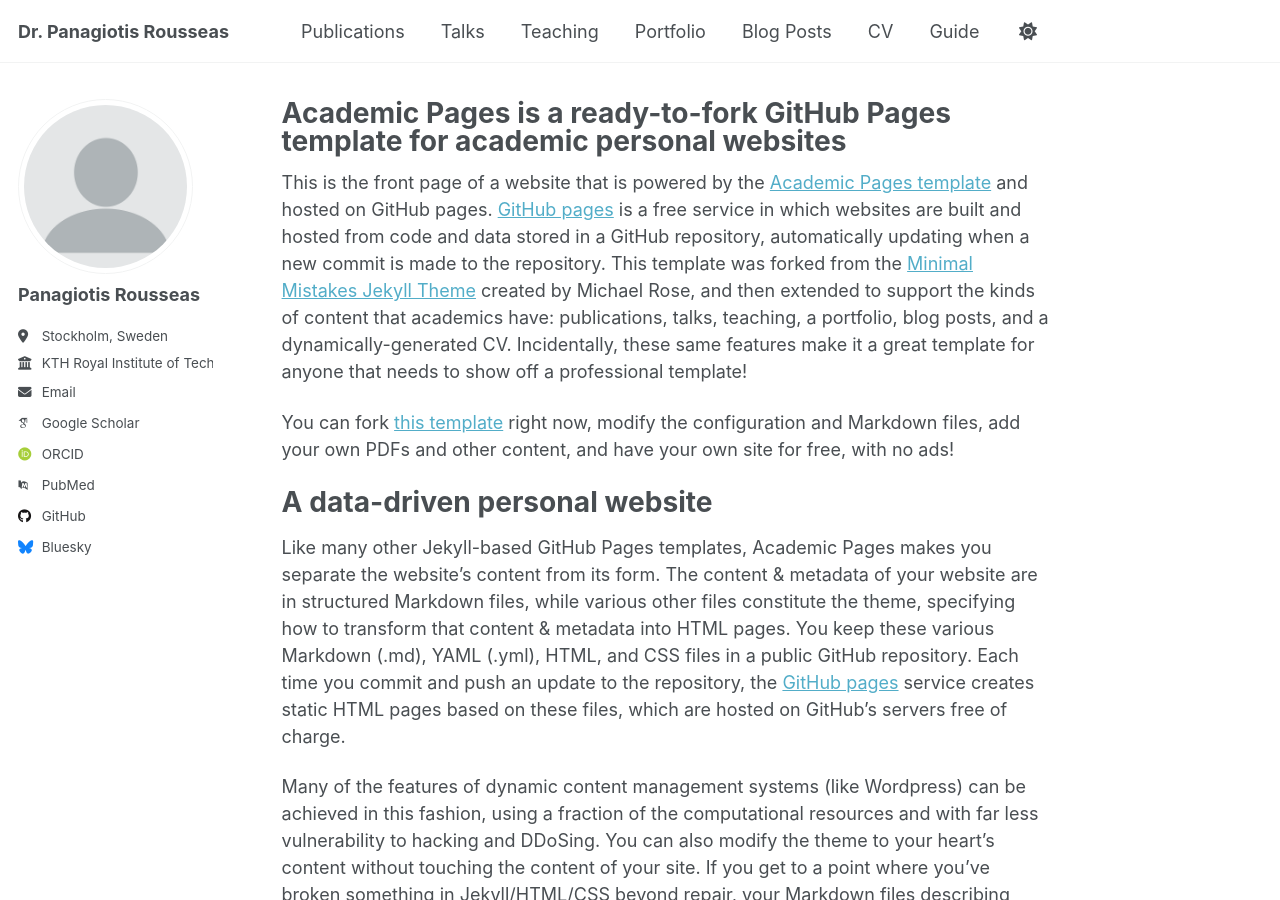
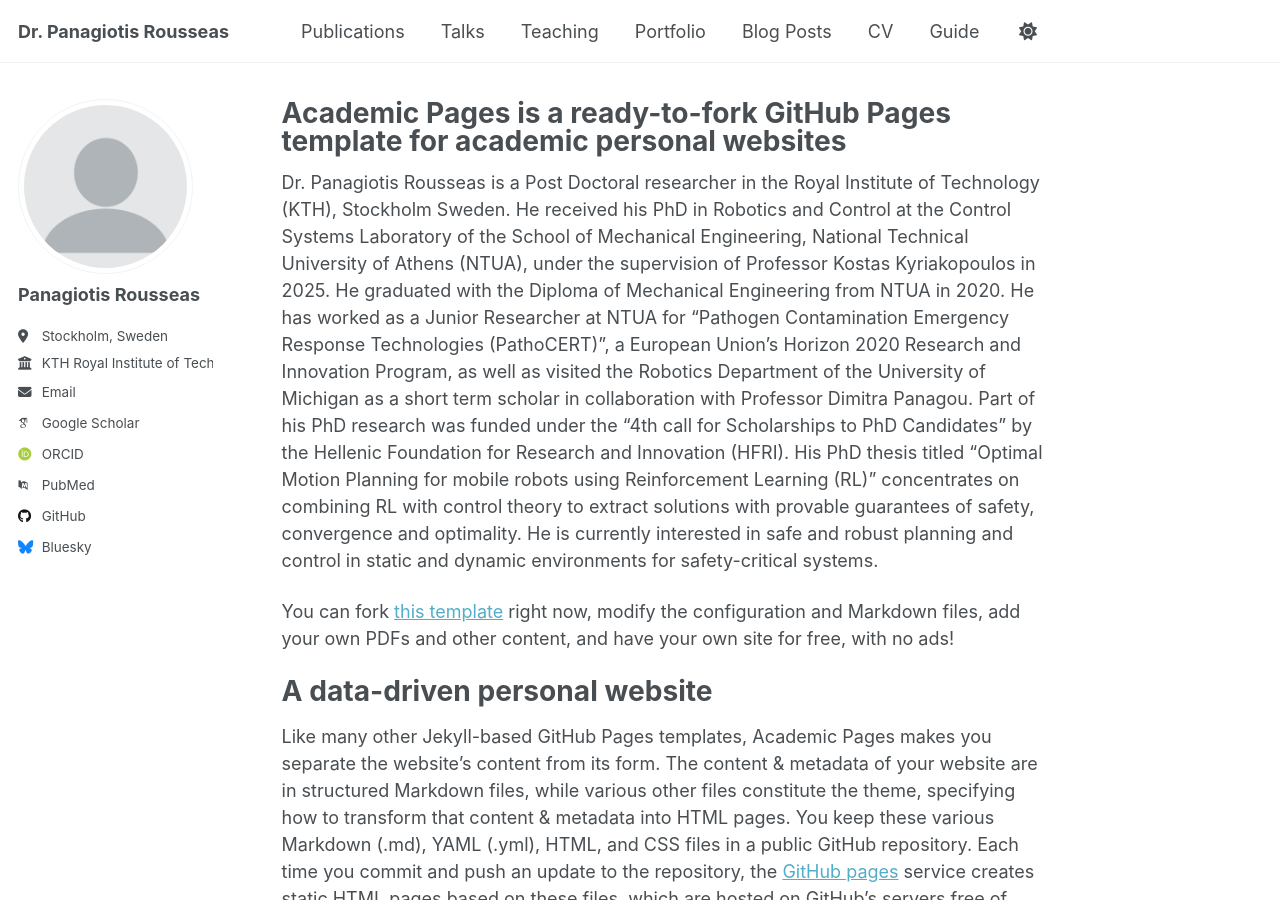
Before and after one commit to panosrousseas/panosrousseas.github.io, a Jekyll site: the page built from _pages/about.md, in a window 1280 px wide and 900 px high. Built offline with Jekyll 4.4.1, drawn with Linux system fonts in a browser that asks for light colours; some web fonts are replaced; a script that is not in the unit is left out.

Commit message:
Update about.md

```diff
--- a/_pages/about.md
+++ b/_pages/about.md
@@ -7,7 +7,7 @@ redirect_from:
   - /about.html
 ---
 
-This is the front page of a website that is powered by the [Academic Pages template](https://github.com/academicpages/academicpages.github.io) and hosted on GitHub pages. [GitHub pages](https://pages.github.com) is a free service in which websites are built and hosted from code and data stored in a GitHub repository, automatically updating when a new commit is made to the repository. This template was forked from the [Minimal Mistakes Jekyll Theme](https://mmistakes.github.io/minimal-mistakes/) created by Michael Rose, and then extended to support the kinds of content that academics have: publications, talks, teaching, a portfolio, blog posts, and a dynamically-generated CV. Incidentally, these same features make it a great template for anyone that needs to show off a professional template!
+Dr. Panagiotis Rousseas is a Post Doctoral researcher in the Royal Institute of Technology (KTH), Stockholm Sweden. He received his PhD in Robotics and Control at the Control Systems Laboratory of the School of Mechanical Engineering, National Technical University of Athens (NTUA), under the supervision of Professor Kostas Kyriakopoulos in 2025. He graduated with the Diploma of Mechanical Engineering from NTUA in 2020. He has worked as a Junior Researcher at NTUA for "Pathogen Contamination Emergency Response Technologies (PathoCERT)", a European Union’s Horizon 2020 Research and Innovation Program, as well as visited the Robotics Department of the University of Michigan as a short term scholar in collaboration with Professor Dimitra Panagou. Part of his PhD research was funded under the "4th call for Scholarships to PhD Candidates" by the Hellenic Foundation for Research and Innovation (HFRI). His PhD thesis titled "Optimal Motion Planning for mobile robots using Reinforcement Learning (RL)" concentrates on combining RL with control theory to extract solutions with provable guarantees of safety, convergence and optimality. He is currently  interested in safe and robust planning and control in static and dynamic environments for safety-critical systems.
 
  You can fork [this template](https://github.com/academicpages/academicpages.github.io) right now, modify the configuration and Markdown files, add your own PDFs and other content, and have your own site for free, with no ads!
 
```
